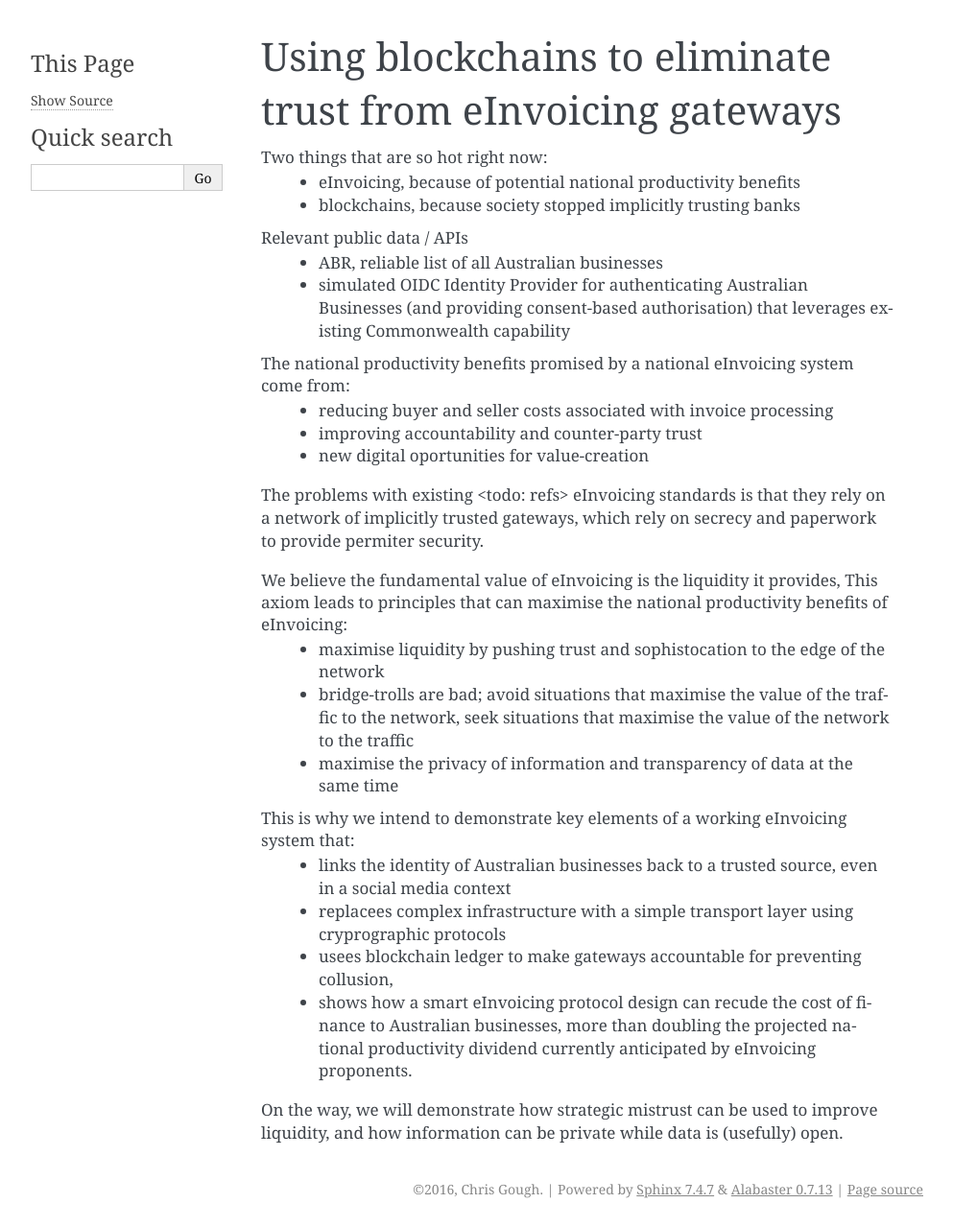
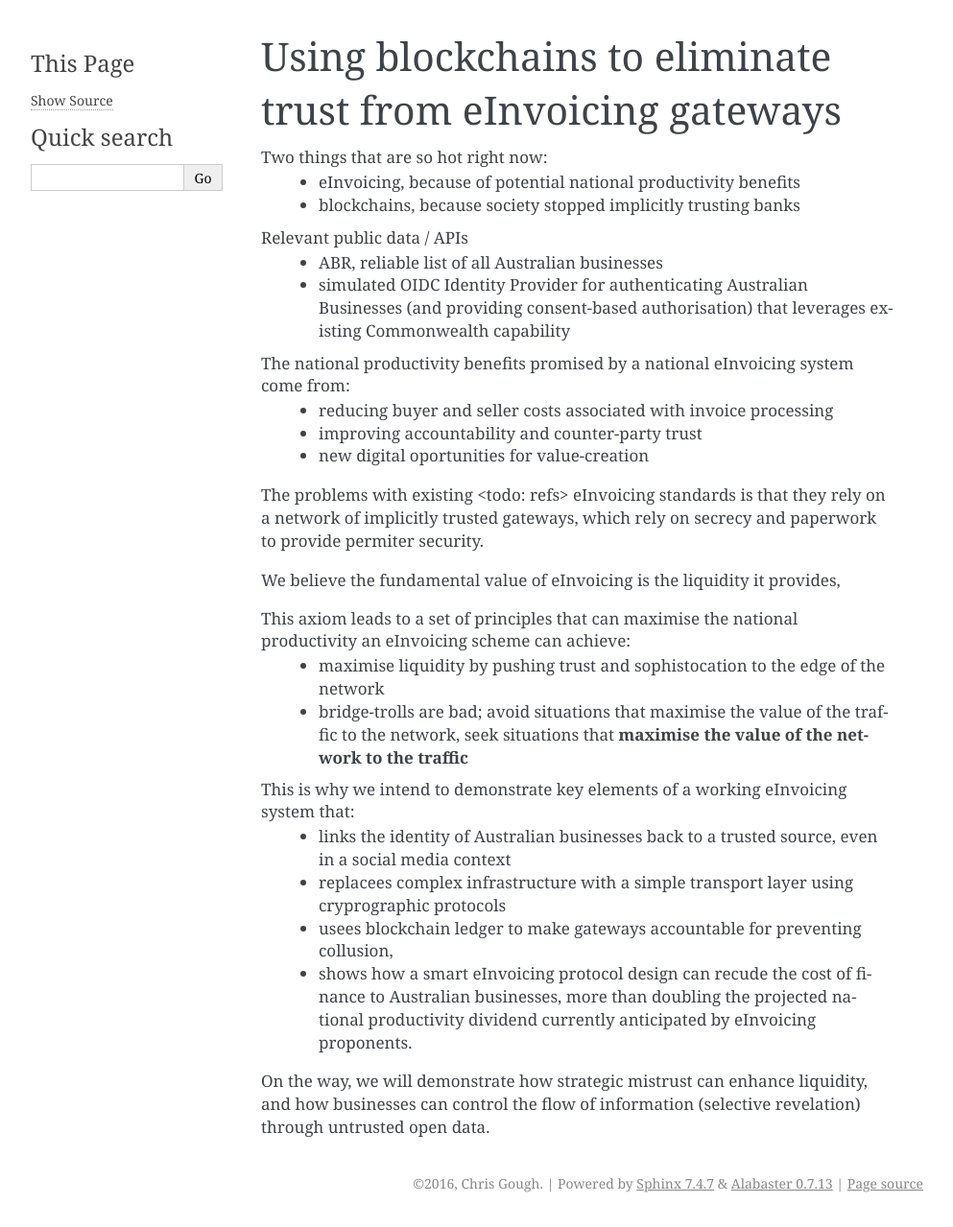
Before and after one commit to monkeypants/OpenDigitalProcurementGovHack2016, a Sphinx documentation site: the page built from docs/why.rst, in a window 1280 px wide. Shown: the whole page at 96% size, without its empty margins (148-1141 px from the left). Built offline with Sphinx 7.4.7, drawn with Linux system fonts in a browser that asks for light colours.

Commit message:
fix some of the typos

```diff
--- a/docs/what.rst
+++ b/docs/what.rst
@@ -15,3 +15,7 @@ state model of invoice processing in the real world
  * small business version
 
 Realistic eInvoicing protocol: the Alice, Bob and Charles story
+
+show how Charles can verify private messages using public data using crypto protocols
+
+show how Financial Software can verify gateway behavior using blockchain
--- a/docs/why.rst
+++ b/docs/why.rst
@@ -17,10 +17,11 @@ The national productivity benefits promised by a national eInvoicing system come
 
 The problems with existing <todo: refs>  eInvoicing standards is that they rely on a network of implicitly trusted gateways, which rely on secrecy and paperwork to provide permiter security.
 
-We believe the fundamental value of eInvoicing is the liquidity it provides, This axiom leads to principles that can maximise the national productivity benefits of eInvoicing:
+We believe the fundamental value of eInvoicing is the liquidity it provides,
+
+This axiom leads to a set of principles that can maximise the national productivity an eInvoicing scheme can achieve:
  * maximise liquidity by pushing trust and sophistocation to the edge of the network
- * bridge-trolls are bad; avoid situations that maximise the value of the traffic to the network, seek situations that maximise the value of the network to the traffic
- * maximise the privacy of information and transparency of data at the same time
+ * bridge-trolls are bad; avoid situations that maximise the value of the traffic to the network, seek situations that **maximise the value of the network to the traffic**
 
 This is why we intend to demonstrate key elements of a working eInvoicing system that:
  * links the identity of Australian businesses back to a trusted source, even in a social media context
@@ -28,4 +29,4 @@ This is why we intend to demonstrate key elements of a working eInvoicing system
  * usees blockchain ledger to make gateways accountable for preventing collusion,
  * shows how a smart eInvoicing protocol design can recude the cost of finance to Australian businesses, more than doubling the projected national productivity dividend currently anticipated by eInvoicing proponents.
 
-On the way, we will demonstrate how strategic mistrust can be used to improve liquidity, and how information can be private while data is (usefully) open.
+On the way, we will demonstrate how strategic mistrust can enhance liquidity, and how businesses can control the flow of information (selective revelation) through untrusted open data.
```
